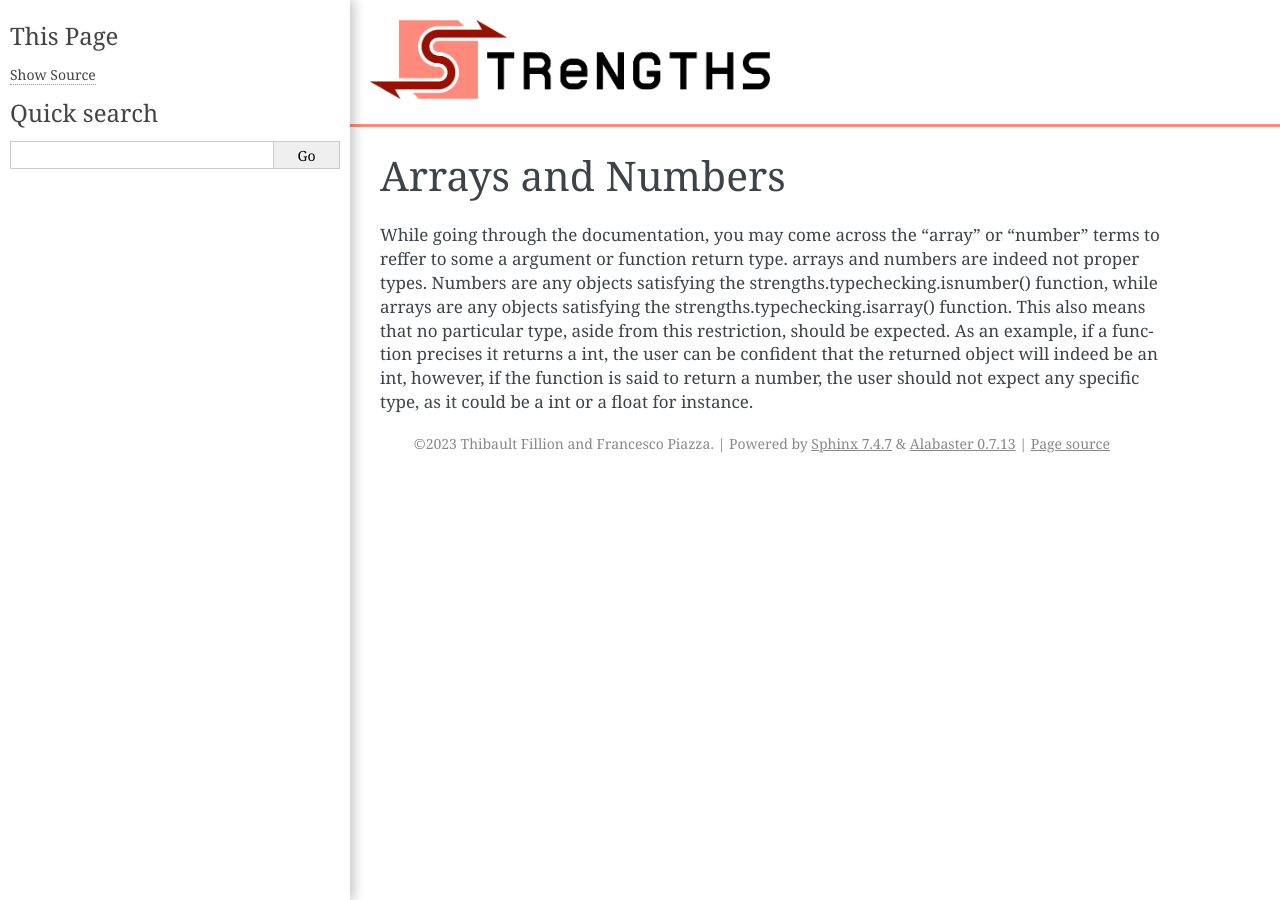
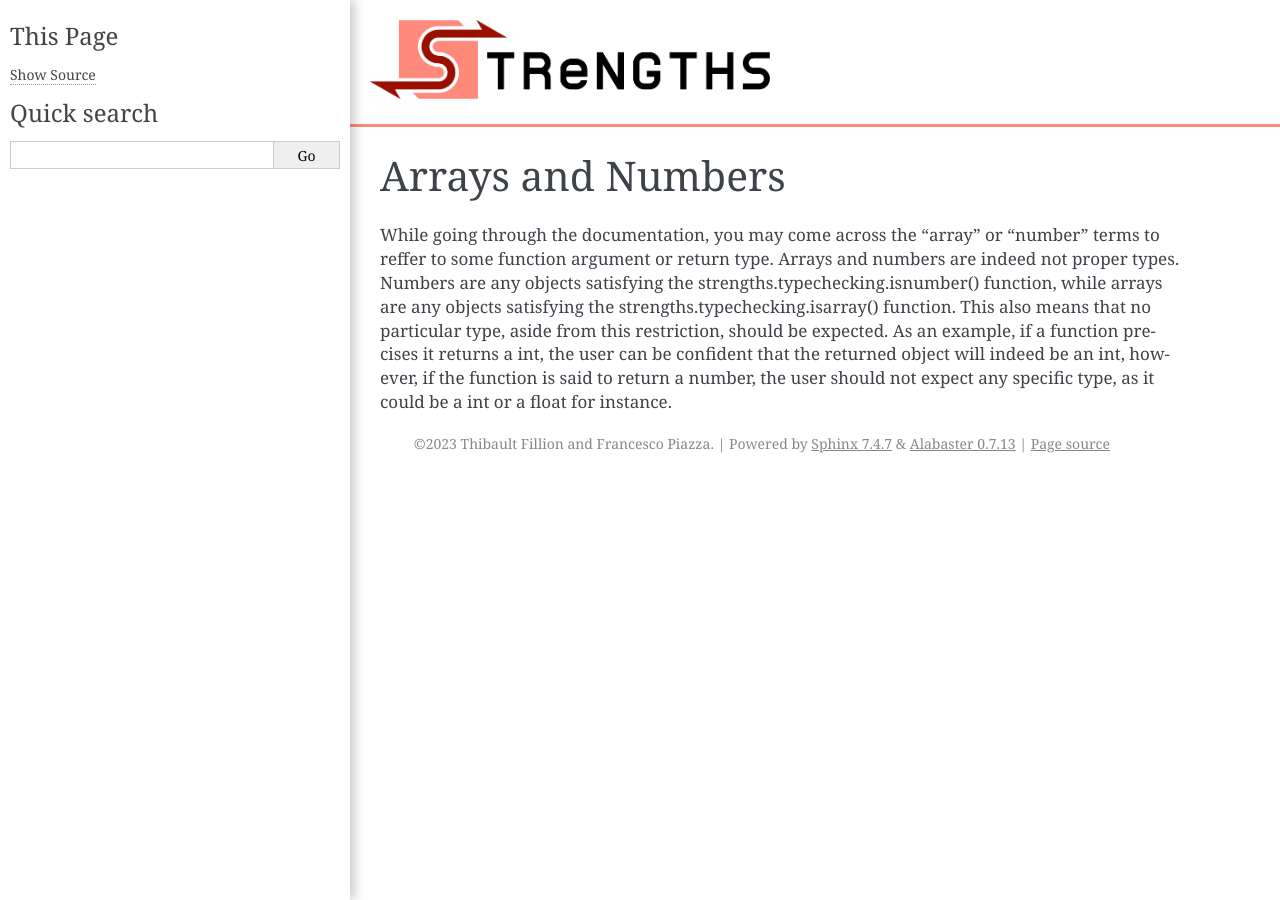
Before and after one commit to ThibaultFillion/strengths, a Sphinx documentation site: the page built from documentation/arrays_and_numbers.rst, in a window 1280 px wide. Built offline with Sphinx 7.4.7, drawn with Linux system fonts in a browser that asks for light colours.

```diff
--- a/documentation/arrays_and_numbers.rst
+++ b/documentation/arrays_and_numbers.rst
@@ -1,8 +1,8 @@
 Arrays and Numbers
 ==================
 
-While going through the documentation, you may come across the "array" or "number" terms to reffer to some a argument or function return type.
-arrays and numbers are indeed not proper types. Numbers are any objects satisfying the strengths.typechecking.isnumber() function,
-while arrays are any objects satisfying the  strengths.typechecking.isarray() function. This also means that no particular type, aside from this restriction,
+While going through the documentation, you may come across the "array" or "number" terms to reffer to some function argument or return type.
+Arrays and numbers are indeed not proper types. Numbers are any objects satisfying the strengths.typechecking.isnumber() function,
+while arrays are any objects satisfying the strengths.typechecking.isarray() function. This also means that no particular type, aside from this restriction,
 should be expected. As an example, if a function precises it returns a int, the user can be confident that the returned object will indeed be an int, however,
 if the function is said to return a number, the user should not expect any specific type, as it could be a int or a float for instance.
```
